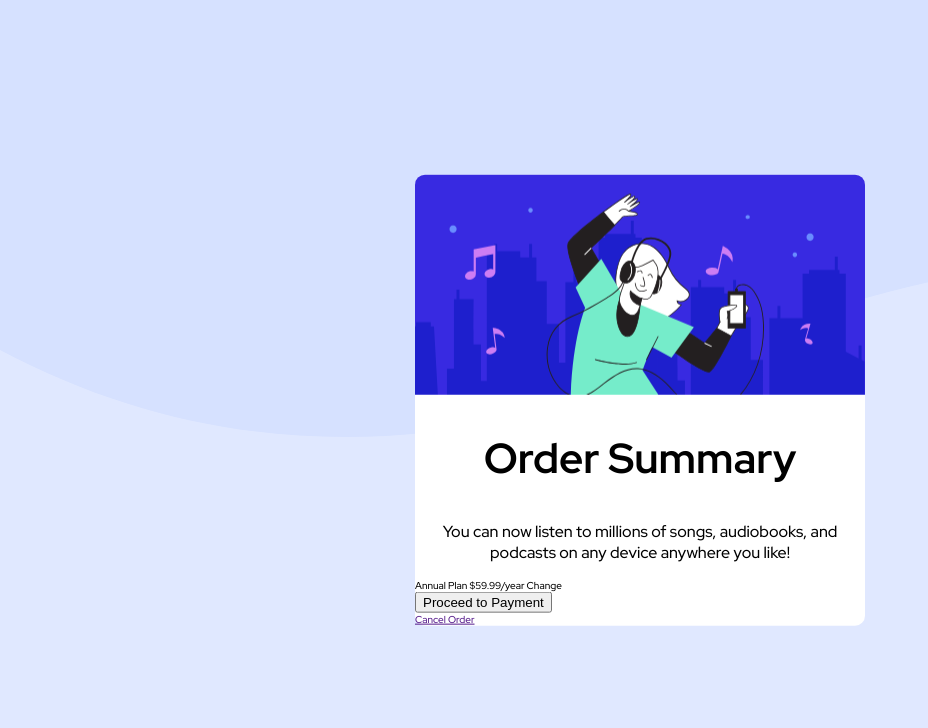
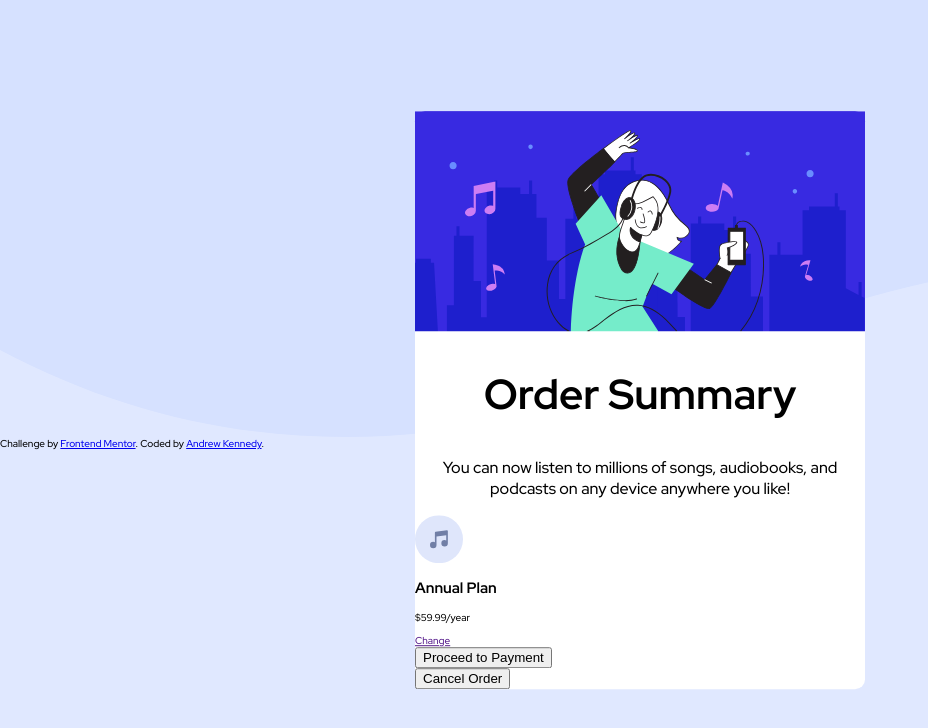
Before and after one commit to andreasdk/order-card, a plain HTML site: page index.html in a window 1280 px wide. Shown: the whole page, without its empty margins (0-928 px from the left). Drawn offline with Linux system fonts and the light colour scheme.

Commit message:
restructured html layout, removed styles in head

```diff
--- a/index.html
+++ b/index.html
@@ -10,19 +10,14 @@
 
   <!-- Feel free to remove these styles or customise in your own stylesheet 👍 -->
   <link rel="stylesheet" href="style.css">
-  <style>
-    .attribution { font-size: 11px; text-align: center; }
-    .attribution a { color: hsl(228, 45%, 44%); }
-  </style>
+
 </head>
 <body>
 
   <section>
-
-
-
     <div class="card">
       <div class="card__hero">
+        <img src="images/illustration-hero.svg" alt="">
       </div>
       <div class="card__body">
         <div class="card__header">
@@ -32,13 +27,15 @@
           <p>You can now listen to millions of songs, audiobooks, and podcasts on any
             device anywhere you like!</p>
         </div>
+        <div class="card__plan">
+          <span>
+            <img src="images/icon-music.svg" alt="">
+          </span>
+          <div class="card__plan__copy">
+            <h2>Annual Plan</h2>
+            <p>$59.99/year</p>
           </div>
-
-      <div class="card__plan">
-        Annual Plan
-        $59.99/year
-
-        Change
+          <a href="">Change</a>
         </div>
 
         <div class="card__submit">
@@ -47,29 +44,17 @@
 
 
         <div class="card__cancel">
-        <a href="">Cancel Order</a>
+          <button>Cancel Order</button>
         </div>
       </div>
-
-
-
+    </div>
   </section>
 
 
+  <footer class="attribution">
+    Challenge by <a href="https://www.frontendmentor.io?ref=challenge" target="_blank">Frontend Mentor</a>.
+    Coded by <a href="https://github.com/andreasdk">Andrew Kennedy</a>.
+  </footer>
 
-
-
-
-
-
-
-
-
-
-
-  <div class="attribution">
-    Challenge by <a href="https://www.frontendmentor.io?ref=challenge" target="_blank">Frontend Mentor</a>.
-    Coded by <a href="#">Your Name Here</a>.
-  </div>
 </body>
 </html>
```
Lines whose indentation alone changed are shown as unchanged.
